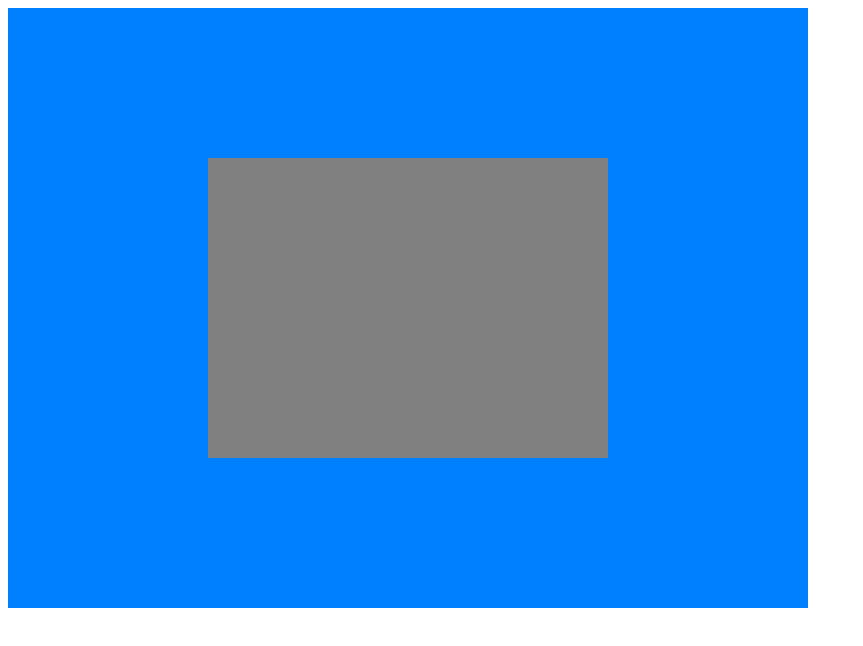
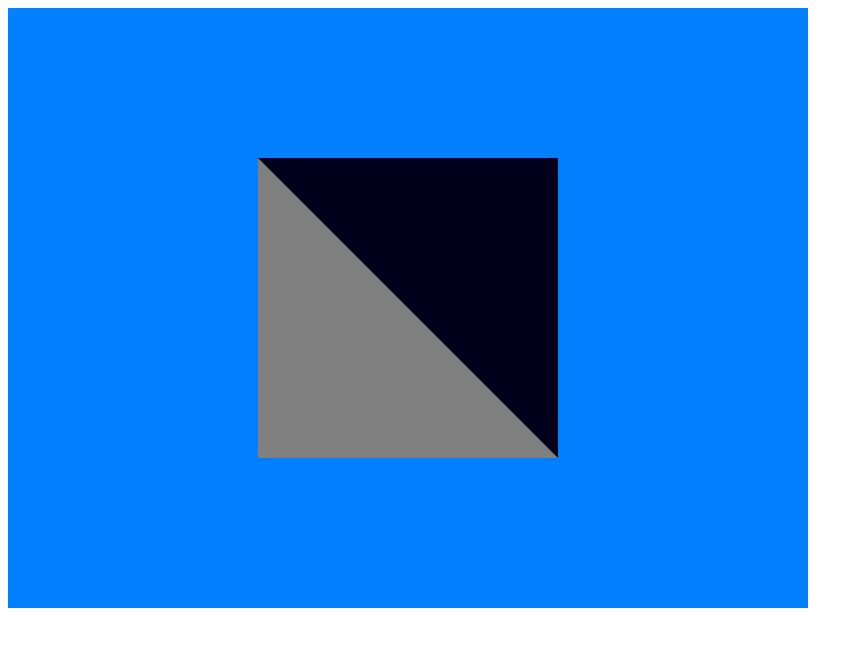
Before and after one commit to Grafkom-2020-A/belajar-webgl-hipzi, a plain HTML site: page index.html in a window 1280 px wide. Shown: the whole page, without its empty margins (0-863 px from the left). Drawn offline with Linux system fonts and the light colour scheme.

Commit message:
bisa buat dua segitiga dengan gl.TRIANGLES yang berbeda warna

```diff
--- a/index.html
+++ b/index.html
@@ -14,14 +14,18 @@
     <script type="text/javascript" src="main.js"></script>
     <script id="vertexShaderSource" type="notjs">
       attribute vec2 a_Position;
+      attribute vec3 a_Color;
+      varying vec3 v_Color;
       void main() {
         gl_Position = vec4(a_Position, 0.0, 1.0);
-        gl_PointSize = 20.0;
+        v_Color = a_Color;
       }
     </script>
     <script id="fragmentShaderSource" type="notjs">
+      precision mediump float; //bisa highp lowp
+      varying vec3 v_Color;
       void main() {
-        gl_FragColor = vec4(.5, 0.5, 0.5, 1.0);
+        gl_FragColor = vec4(v_Color, 1.0);
       }
     </script>
   </body>
--- a/main.js
+++ b/main.js
@@ -7,15 +7,17 @@ function main() {
      * A (-0.5, 0.5); B (-0.5, -0.5); C (0.5, -0.5);
      */
     var vertices = [
-        -0.5, 0.5,  // Titik A
-        -0.5, -0.5, // Titik B
-        0.5, -0.5,   // Titik C
-        0.5, 0.5   // Titik D
+        -0.5, 0.5, 0.5, 0.5, 0.5,  // Titik A
+        -0.5, -0.5, 0.5, 0.5, 0.5, // Titik B
+        0.5, -0.5, 0.5, 0.5, 0.5,   // Titik C
+        0.5, -0.5, 0.0, 0.0, 0.1,  // Titik C
+        0.5, 0.5, 0.0, 0.0, 0.1,  // Titik D
+        -0.5, 0.5, 0.0, 0.0, 0.1  // Titik A
     ];
 
     // Buffer
-    var positionBuffer = gl.createBuffer();
-    gl.bindBuffer(gl.ARRAY_BUFFER, positionBuffer);
+    var vertexBuffer = gl.createBuffer();
+    gl.bindBuffer(gl.ARRAY_BUFFER, vertexBuffer);
     gl.bufferData(gl.ARRAY_BUFFER, new Float32Array(vertices), gl.STATIC_DRAW);
     gl.bindBuffer(gl.ARRAY_BUFFER, null); //memutus proses buffer
 
@@ -38,18 +40,33 @@ function main() {
     gl.useProgram(shaderProgram);
 
     // Memetakan buffer CPU ke attribute
-    gl.bindBuffer(gl.ARRAY_BUFFER, positionBuffer);
+    gl.bindBuffer(gl.ARRAY_BUFFER, vertexBuffer);
     var aPosition = gl.getAttribLocation(shaderProgram, "a_Position");
-    gl.vertexAttribPointer(aPosition, 2, gl.FLOAT, false, 0, 0);
+    var aColor = gl.getAttribLocation(shaderProgram, "a_Color");
+    gl.vertexAttribPointer(
+        aPosition,
+        2,
+        gl.FLOAT,
+        false, 5 * Float32Array.BYTES_PER_ELEMENT,
+        0);
+    gl.vertexAttribPointer(
+        aColor,
+        3,
+        gl.FLOAT,
+        false,
+        5 * Float32Array.BYTES_PER_ELEMENT,
+        2 * Float32Array.BYTES_PER_ELEMENT);
     gl.enableVertexAttribArray(aPosition);
+    gl.enableVertexAttribArray(aColor);
 
     gl.clearColor(0.0,0.5,1.0,1.0);
     gl.clear(gl.COLOR_BUFFER_BIT);
+    gl.viewport(100, 0, canvas.height, canvas.height);
 
     // Buat segitiga step(1)
-    var primitive = gl.TRIANGLE_FAN;
+    var primitive = gl.TRIANGLES;
     var offset = 0;
-    var count = 4; // Julah vertex yg akan digambar
+    var count = 6; // Julah vertex yg akan digambar
 
     gl.drawArrays(primitive, offset, count);
 }
```
